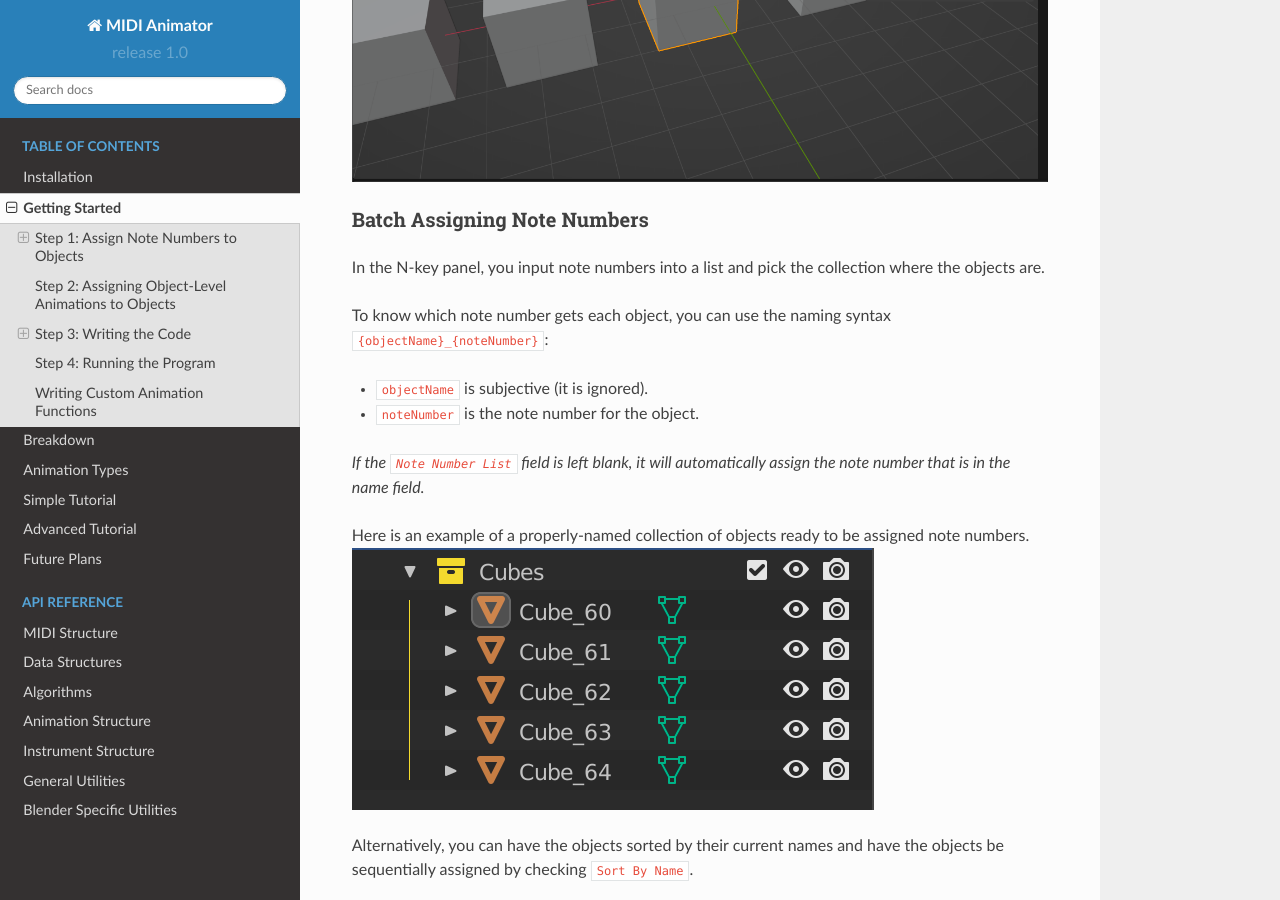
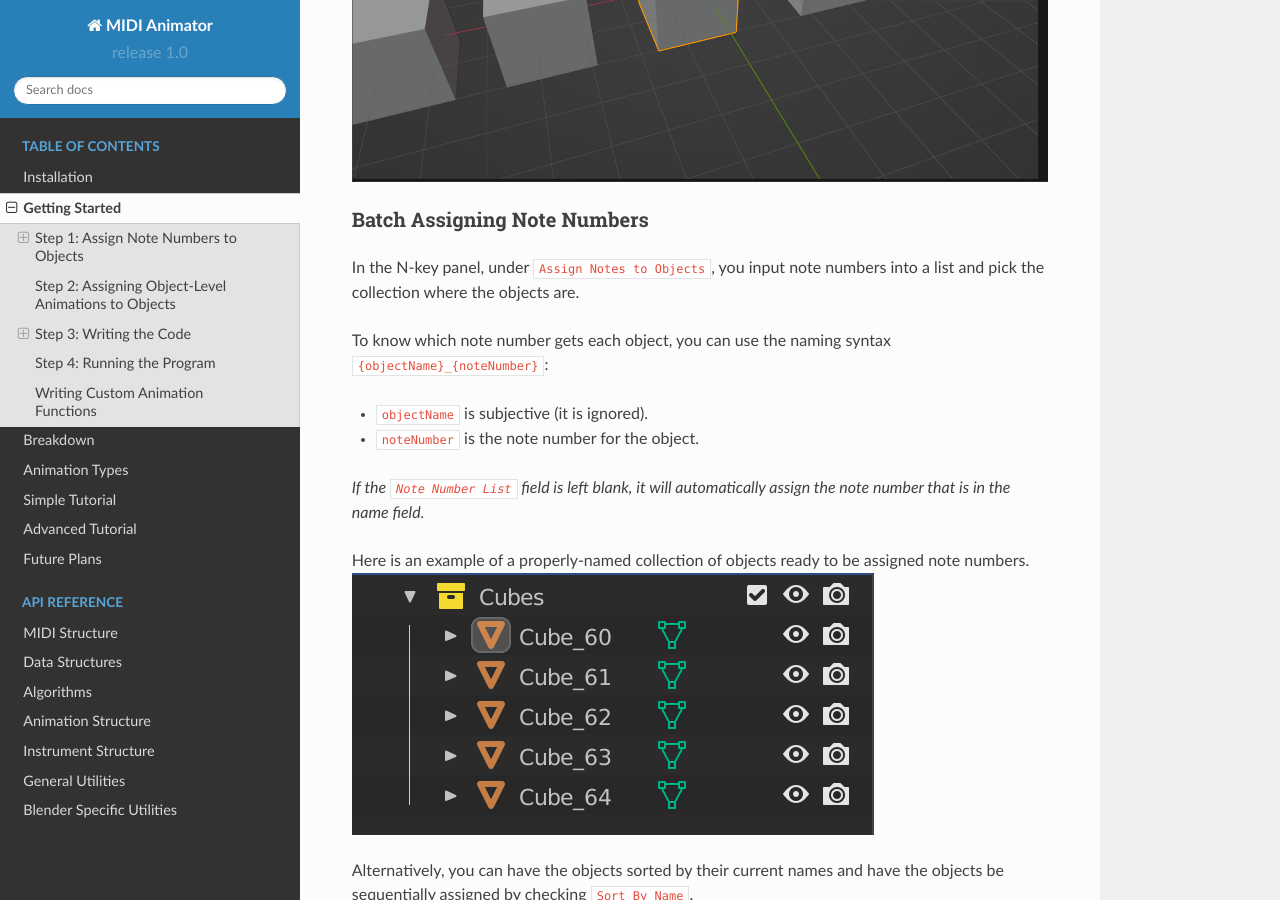
Before and after one commit to jamesa08/MIDIAnimatorDocs, a Sphinx documentation site: the page built from docs/source/general/getting_started.md, in a window 1280 px wide and 900 px high, scrolled down 860 px. Built offline with Sphinx 7.4.7 and the Read the Docs theme 2.0.0, drawn with Linux system fonts in a browser that asks for light colours.

Commit message:
minor fix

```diff
--- a/docs/source/general/getting_started.md
+++ b/docs/source/general/getting_started.md
@@ -21,7 +21,7 @@ Take for example this cube. It is assigned note number 58.
 
 ### Batch Assigning Note Numbers
 
-In the N-key panel, you input note numbers into a list and pick the collection where the objects are.
+In the N-key panel, under `Assign Notes to Objects`, you input note numbers into a list and pick the collection where the objects are.
 
 To know which note number gets each object, you can use the naming syntax `{objectName}_{noteNumber}`:
    - `objectName` is subjective (it is ignored).
```
